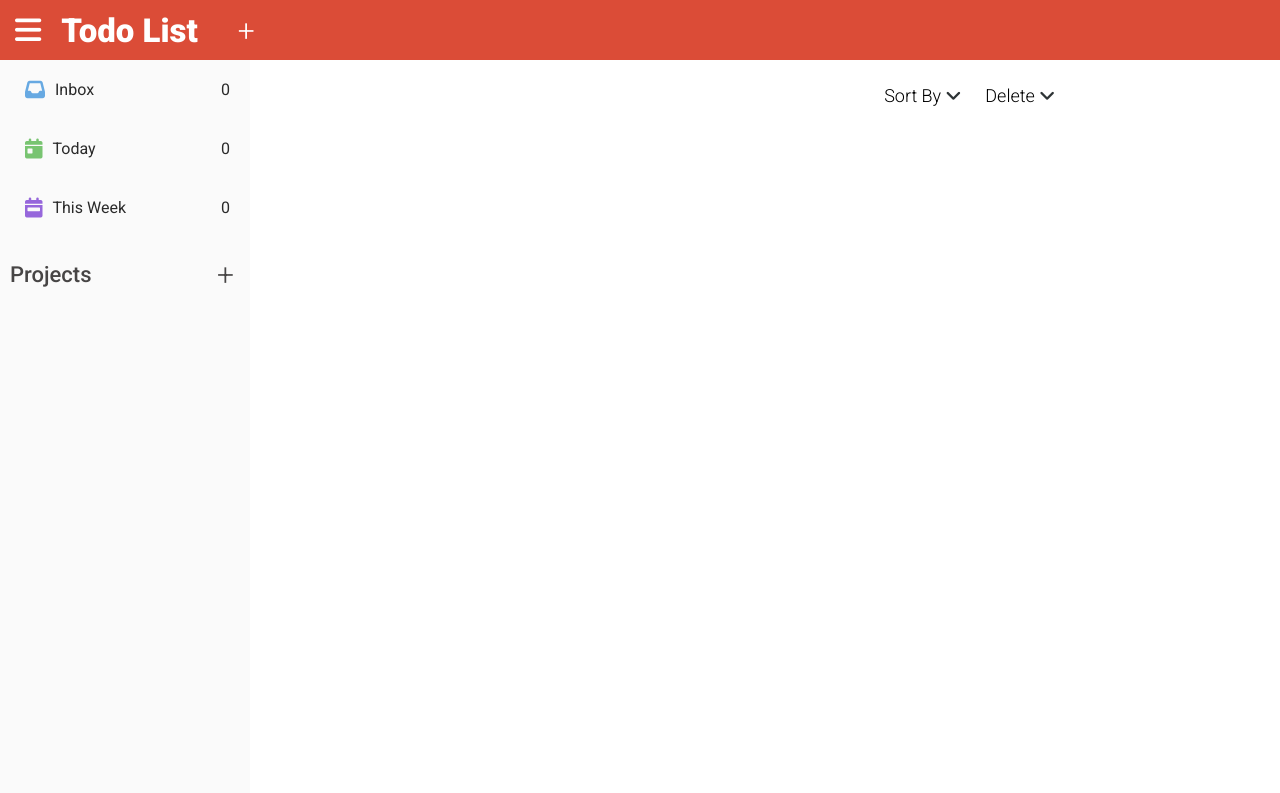
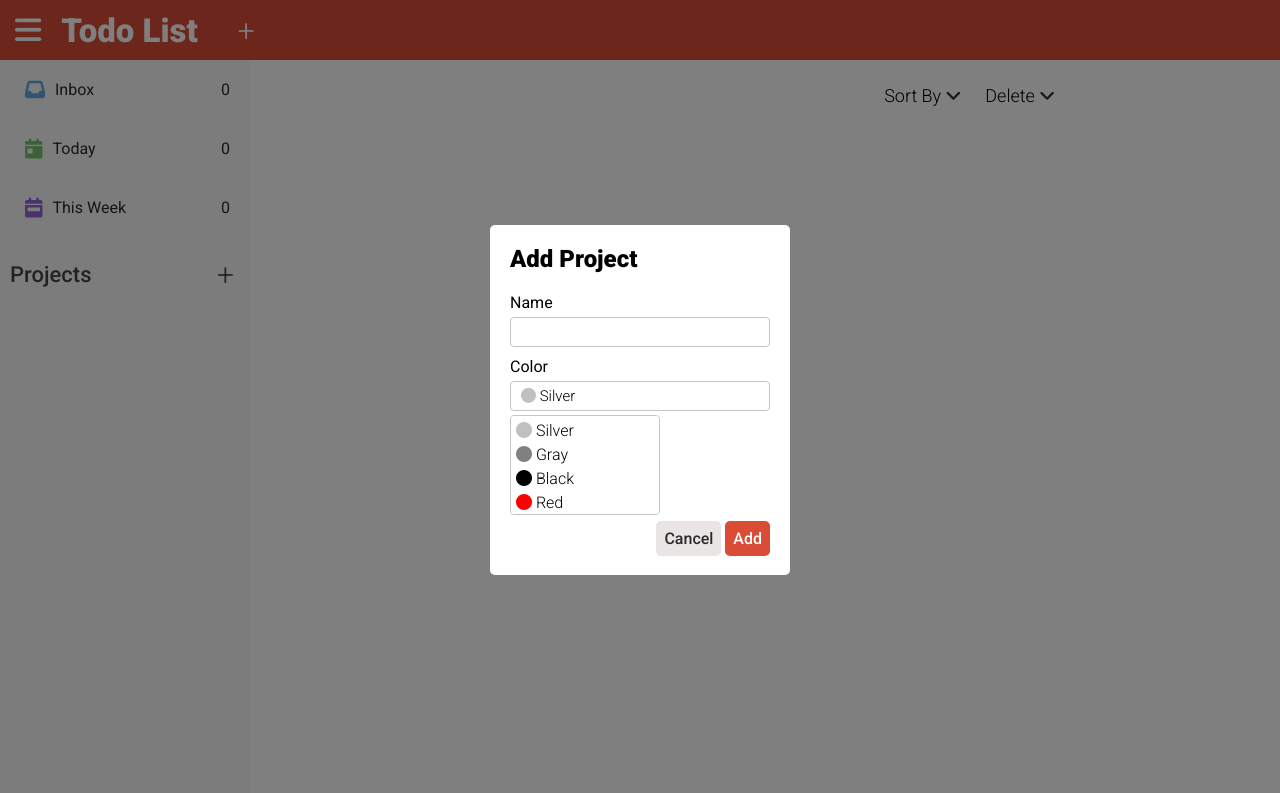
Before and after one commit to elk15/Todo-List, a plain HTML site: page index.html in a window 1280 px wide. Drawn offline with Linux system fonts and the light colour scheme.

Commit message:
Create html and css for add new project modal

```diff
--- a/index.html
+++ b/index.html
@@ -43,6 +43,43 @@
                 <div class="delete-modal mini-modal hide"></div>
             </div>
         </main>
+        <div class="add-project-modal">
+            <div>
+                <h2>Add Project</h2>
+                <div>
+                    <label for="project-title">Name</label>
+                    <input type="text" id="project-title" maxlength="15">
+                </div>
+                <div>
+                    <label for="project-color">Color</label>
+                    <button id="project-color"><i class="fa-solid fa-circle" style="color: #C0C0C0;"></i> Silver</button>
+                </div>
+                <div class="color-modal">
+                    <div>
+                        <span><i class="fa-solid fa-circle" style="color: #C0C0C0;"></i> Silver</span>
+                        <span><i class="fa-solid fa-circle" style="color: #808080;"></i> Gray</span>
+                        <span><i class="fa-solid fa-circle" style="color: #000000;"></i> Black</span>
+                        <span><i class="fa-solid fa-circle" style="color: #FF0000;"></i> Red</span>
+                        <span><i class="fa-solid fa-circle" style="color: #800000;"></i> Maroon</span>
+                        <span><i class="fa-solid fa-circle" style="color: #FFFF00;"></i> Yellow</span>
+                        <span><i class="fa-solid fa-circle" style="color: #808000;"></i> Olive</span>
+                        <span><i class="fa-solid fa-circle" style="color: #00FF00;"></i> Lime</span>
+                        <span><i class="fa-solid fa-circle" style="color: #008000;"></i> Green</span>
+                        <span><i class="fa-solid fa-circle" style="color: #00FFFF;"></i> Aqua</span>
+                        <span><i class="fa-solid fa-circle" style="color: #008080;"></i> Teal</span>
+                        <span><i class="fa-solid fa-circle" style="color: #0000FF;"></i> Blue</span>
+                        <span><i class="fa-solid fa-circle" style="color: #000080;"></i> Navy</span>
+                        <span><i class="fa-solid fa-circle" style="color: #FF00FF;"></i> Fuchsia</span>
+                        <span><i class="fa-solid fa-circle" style="color: #800080;"></i> Purple</span>
+                    </div>
+                </div>
+                <div class="btns">
+                    <button class="cancel-btn">Cancel</button>
+                    <button class="add-btn">Add</button>
+                </div>
+            </div>
+        </div>
+        <div class="overlay"></div>
     </div>
     <script src="main.js"></script>
 </body>
--- a/style.css
+++ b/style.css
@@ -33,6 +33,7 @@
     display: grid;
     grid-template-columns: 250px 1fr;
     grid-template-rows: 60px 1fr;
+    position: relative;
 }
 
 button{
@@ -357,3 +358,94 @@ nav > div button:hover{
     color: #fff;
     background-color: var(--primary-color);
 }
+
+/* Add project modal */
+
+.add-project-modal {
+    background-color: #fff;
+    position: absolute;
+    width: 300px;
+    height: 350px;
+    left: 0;
+    right: 0;
+    top: 0;
+    bottom: 0;
+    margin: auto;
+    z-index: 3;
+    padding: var(--default-padding);
+    border-radius: 5px;
+
+}
+
+.add-project-modal > div {
+    display: flex;
+    flex-direction: column;
+    gap: 10px;
+    padding: var(--default-padding);
+}
+
+.add-project-modal > div h2 {
+    margin-bottom: 10px;
+}
+
+.add-project-modal > div > div:first-of-type,  .add-project-modal > div > div:nth-of-type(2){
+    display: flex;
+    flex-direction: column;
+    gap: 5px;
+}
+
+.add-project-modal > div > div:first-of-type input, .add-project-modal > div > div:nth-of-type(2) button{
+    height: 30px;
+    border-radius: 4px;
+    border: 1px solid rgb(197, 195, 195);
+}
+
+.add-project-modal > div > div:nth-of-type(2) button {
+    font-size: 15px;
+    text-align: left;
+}
+
+.add-project-modal > div .btns {
+    align-self: flex-end;
+    margin-top: 100px;
+}
+
+.add-project-modal > div .btns button{
+    font-size: 16px;
+}
+
+.color-modal {
+    overflow-y: scroll;
+    width: 150px;
+    height: 100px;
+    border: 1px solid rgb(197, 195, 195);
+    border-radius: 4px;
+    padding: 5px;
+    position: absolute;
+    top: 190px;
+    left: 20px;
+    font-weight: 300;
+    background-color: #fff;
+}
+
+.color-modal > div {
+    display: flex;
+    flex-direction: column;
+    gap: 5px;
+}
+
+.color-modal > div span{
+    cursor: pointer;
+}
+
+.overlay {
+    position: fixed;
+    left: 0;
+    right: 0;
+    top: 0;
+    bottom: 0;
+    width: 100%;
+    height: 100%;
+    background: rgba(0, 0, 0, 0.5);
+    z-index: 2;
+}
```
